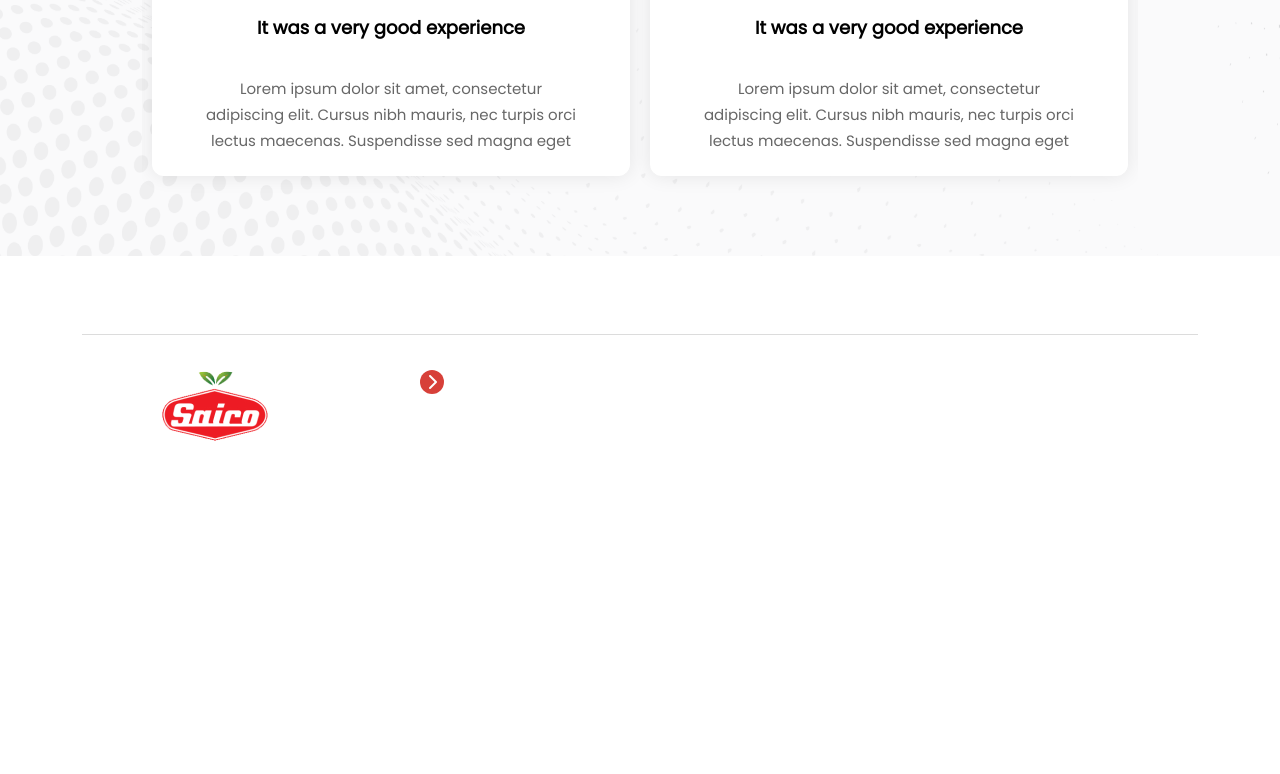
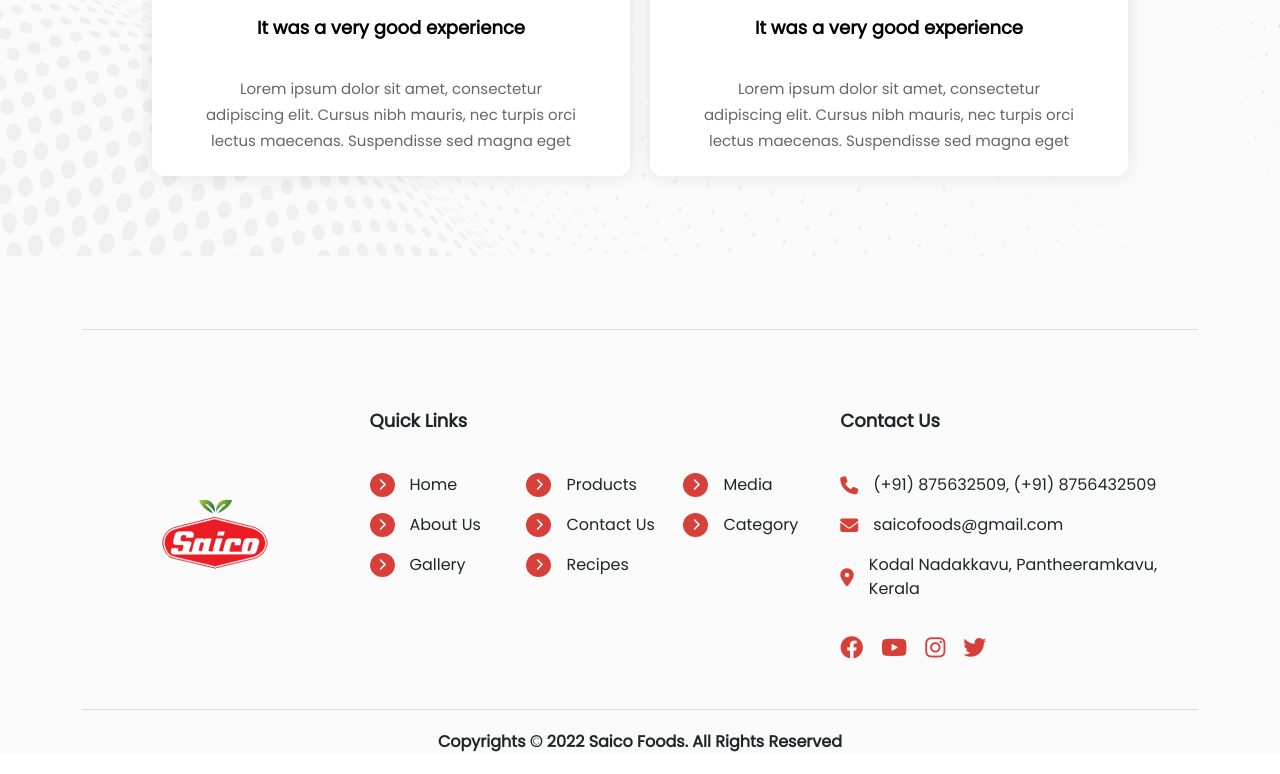
Before and after one commit to adil-shabab/saico-food-production, a PHP site: page / in a window 1280 px wide. Shown: the part 3760-4534 px from the top of the page. Before the commit the page ends 4201 px from the top, so only its background shows below. Run offline with PHP 8.4, Linux system fonts and the light colour scheme.

Commit message:
footer completed

```diff
--- a/assets/css/style.css
+++ b/assets/css/style.css
@@ -648,16 +648,54 @@ a:hover{
 
 
 /* footer section css starts  */
+.footer-container{
+   background-color: #fafafb;
+   padding-top: 25px;
+}
 .footer-section{
     border-top: 1px solid rgb(220, 220, 220);
-    margin-top: 30px;
-    padding: 35px 5px;
+    border-bottom: 1px solid rgb(220, 220, 220);
+    padding: 80px 5px 50px;
 }
 .footer-section .guide-links i{
     color: white;
     background: #D74039;
-    padding: 4px 6px;
+    padding: 6px 8px;
     cursor: pointer;
+    font-size: 12px;
+    font-weight: bold;
     border-radius: 50%;
 }
+.footer-section .guide-links h4{
+    font-weight: bold;
+    font-size: 18px;
+    margin-bottom: 25px;
+}
+.footer-section .guide-links p{
+    margin: 0px;
+    font-size: 16px;
+    margin-left: 15px;
+}
+.footer-section .contact h4{
+    font-weight: bold;
+    font-size: 18px;
+    margin-bottom: 25px;
+}
+.footer-section .contact i{
+    color: #D74039;
+    font-size: 18px;
+    margin-right: 15px;
+}
+.footer-section .social-icons{
+    margin-top: 35px;
+}
+.footer-section .social-icons i{
+    font-size: 23px;
+    margin-right: 18px;
+}
+.last-txt{
+    margin-top: 20px;
+    margin-bottom: 20px;
+    font-weight: bold;
+}
 /* footer section css end  */
--- a/index.html
+++ b/index.html
@@ -262,7 +262,7 @@
 
 
     <!-- testimonial section -->
-    <div class="testimonialSection pt-md-100-pt-50 pb-md-80-pb-40">
+    <div class="testimonialSection">
       <div class="container">
           <div class="col-12">
               <h2 class="text-center head-txt">What Our Customers Say!</h2>
@@ -360,21 +360,82 @@
 
   <footer>
     <!-- place footer here -->
-    <div class="py-5 container">
+    <div class="footer-container">
+      <div class="pt-5 container">
         <div class="footer-section">
           <div class="row">
             <div class="d-flex-full col-md-3 col-12">
               <img src="assets/img/logo.png" alt="" class="img-fluid">
             </div>
-          <div class="guide-links row col-md-5 col-12">
+            <div class="guide-links col-md-5 col-12">
+              <h4>Quick Links</h4>
+              <div class="row">
                 <div class="col-4">
-              <div class="d-flex-full">
+                  <div class="mt-3 d-flex">
                     <i class="fa-solid fa-chevron-right"></i>
+                    <p>Home</p>
+                  </div>
+                  <div class="mt-3 d-flex">
+                    <i class="fa-solid fa-chevron-right"></i>
+                    <p>About Us</p>
+                  </div>
+                  <div class="mt-3 d-flex">
+                    <i class="fa-solid fa-chevron-right"></i>
+                    <p>Gallery</p>
+                  </div>
+                </div>
+                <div class="col-4">
+                  <div class="mt-3 d-flex">
+                    <i class="fa-solid fa-chevron-right"></i>
+                    <p>Products</p>
+                  </div>
+                  <div class="mt-3 d-flex">
+                    <i class="fa-solid fa-chevron-right"></i>
+                    <p>Contact Us</p>
+                  </div>
+                  <div class="mt-3 d-flex">
+                    <i class="fa-solid fa-chevron-right"></i>
+                    <p>Recipes</p>
+                  </div>
+                </div>
+                <div class="col-4">
+                  <div class="mt-3 d-flex">
+                    <i class="fa-solid fa-chevron-right"></i>
+                    <p>Media</p>
+                  </div>
+                  <div class="mt-3 d-flex">
+                    <i class="fa-solid fa-chevron-right"></i>
+                    <p>Category</p>
                   </div>
                 </div>
               </div>
-          <div class="col-md-4 col-12"></div>
             </div>
+            <div class="contact col-md-4 col-12">
+              <h4>Contact Us</h4>
+              <div class="row">
+                <div class="mt-3 d-flex align-items-center">
+                  <i class="fa-solid fa-phone"></i>
+                  <p class="m-0">(+91) 875632509, (+91) 8756432509</p>
+                </div>
+                <div class="mt-3 d-flex align-items-center">
+                  <i class="fa-solid fa-envelope"></i>
+                  <p class="m-0">saicofoods@gmail.com</p>
+                </div>
+                <div class="mt-3 d-flex align-items-center">
+                  <i class="fa-solid fa-location-dot"></i>
+                  <p class="m-0">Kodal Nadakkavu, Pantheeramkavu, Kerala</p>
+                </div>
+                <div class="social-icons d-flex align-items-center">
+                  <i class="fa-brands fa-facebook"></i>
+                  <i class="fa-brands fa-youtube"></i>
+                  <i class="fa-brands fa-instagram"></i>
+                  <i class="fa-brands fa-twitter"></i>
+                </div>
+              </div>
+            </div>
+          </div>
+        </div>
+        <p class="last-txt text-center">Copyrights &#169; 2022 Saico Foods. All Rights Reserved</p>
       </div>
     </div>
   </footer>
```
Also changed, not shown: assets/img/footer-bg.jpg (added). Lines whose indentation alone changed are shown as unchanged.
